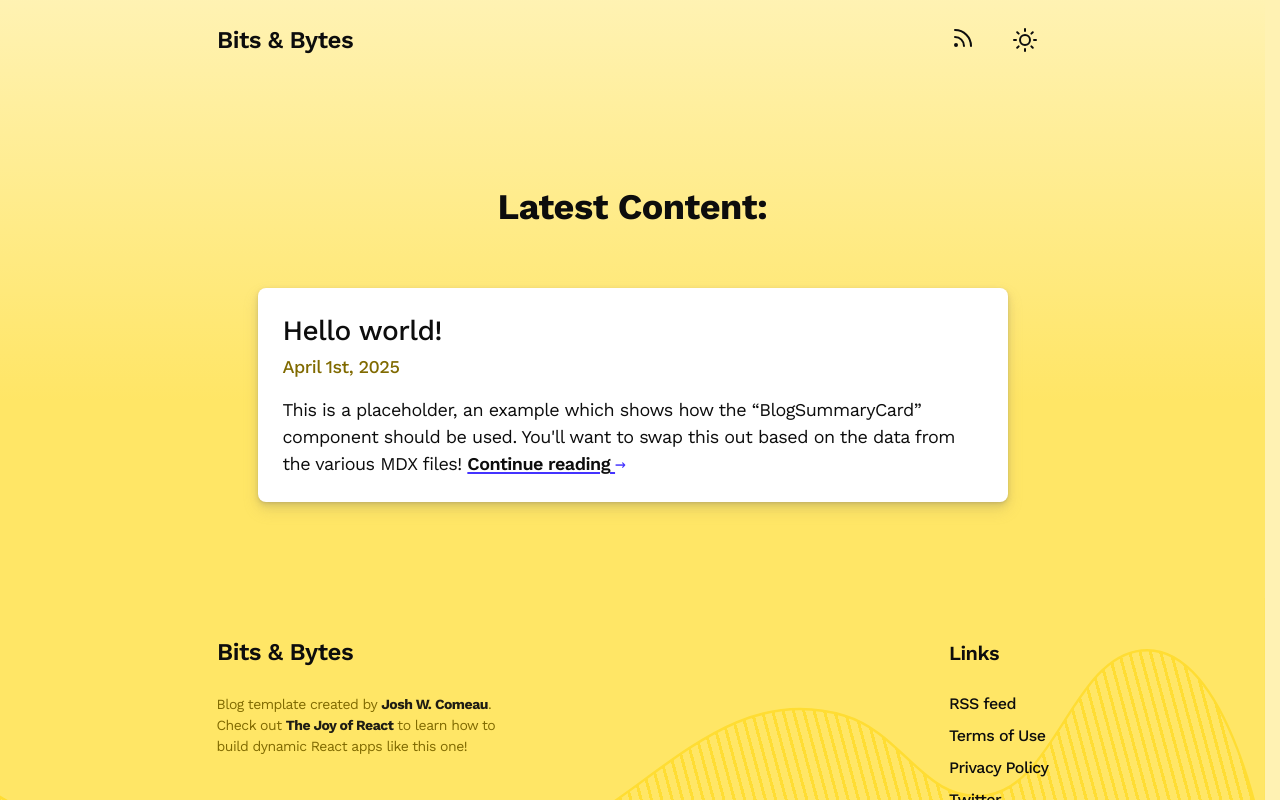
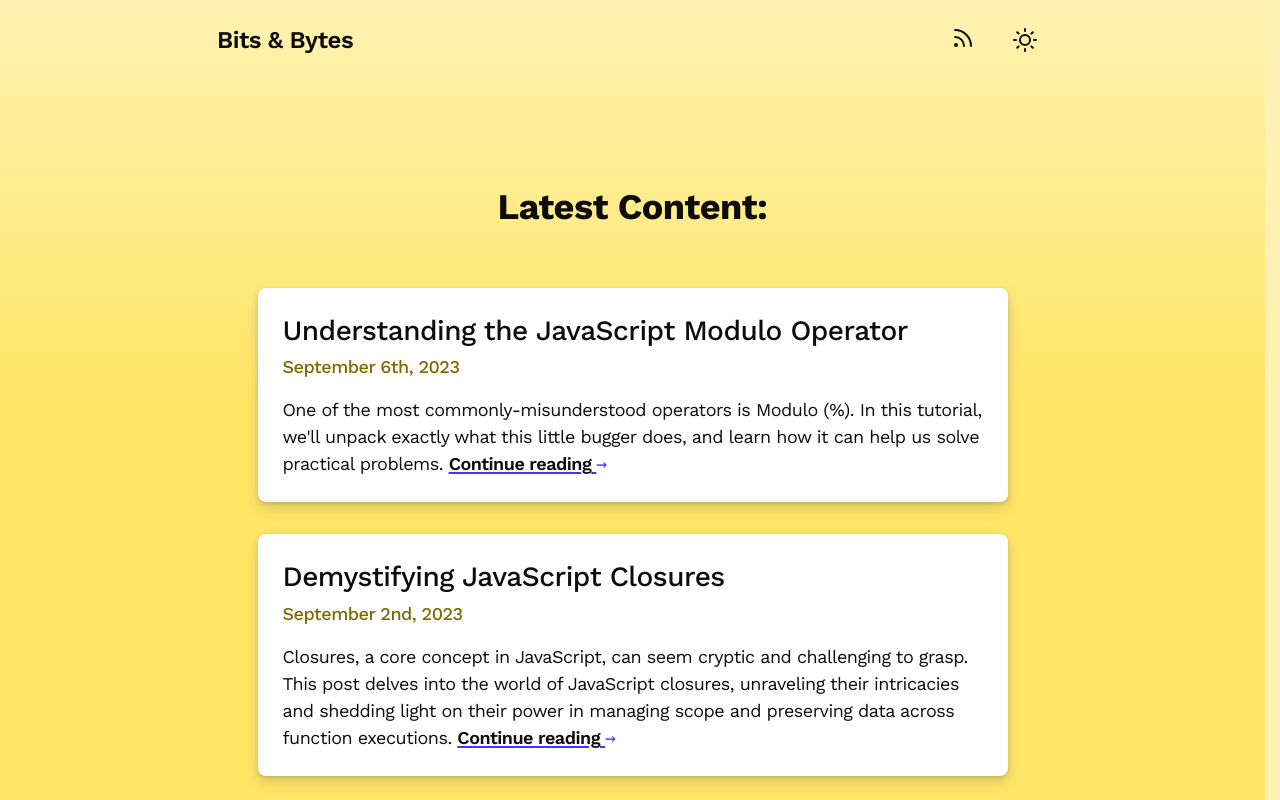
Before and after one commit to liavitski/joy-of-react, a Next.js app in the folder project-blog/: page / in a window 1280 px wide. Shown: the top 800 px of the page. Built offline with nearby package versions, Linux system fonts and the light colour scheme; a web font is replaced by a local one.

Commit message:
1st exercise done

```diff
--- a/project-blog/src/app/page.js
+++ b/project-blog/src/app/page.js
@@ -1,23 +1,20 @@
 import React from 'react';
 
 import BlogSummaryCard from '@/components/BlogSummaryCard';
+import { getBlogPostList } from '@/helpers/file-helpers';
 
 import styles from './homepage.module.css';
 
-function Home() {
+async function Home() {
+  const blogPosts = await getBlogPostList();
+
   return (
     <div className={styles.wrapper}>
-      <h1 className={styles.mainHeading}>
-        Latest Content:
-      </h1>
+      <h1 className={styles.mainHeading}>Latest Content:</h1>
 
-      {/* TODO: Iterate over the data read from the file system! */}
-      <BlogSummaryCard
-        slug="example"
-        title="Hello world!"
-        abstract="This is a placeholder, an example which shows how the “BlogSummaryCard” component should be used. You'll want to swap this out based on the data from the various MDX files!"
-        publishedOn={new Date()}
-      />
+      {blogPosts.map(({ slug, ...delegated }) => (
+        <BlogSummaryCard slug={slug} key={slug} {...delegated} />
+      ))}
     </div>
   );
 }
```
